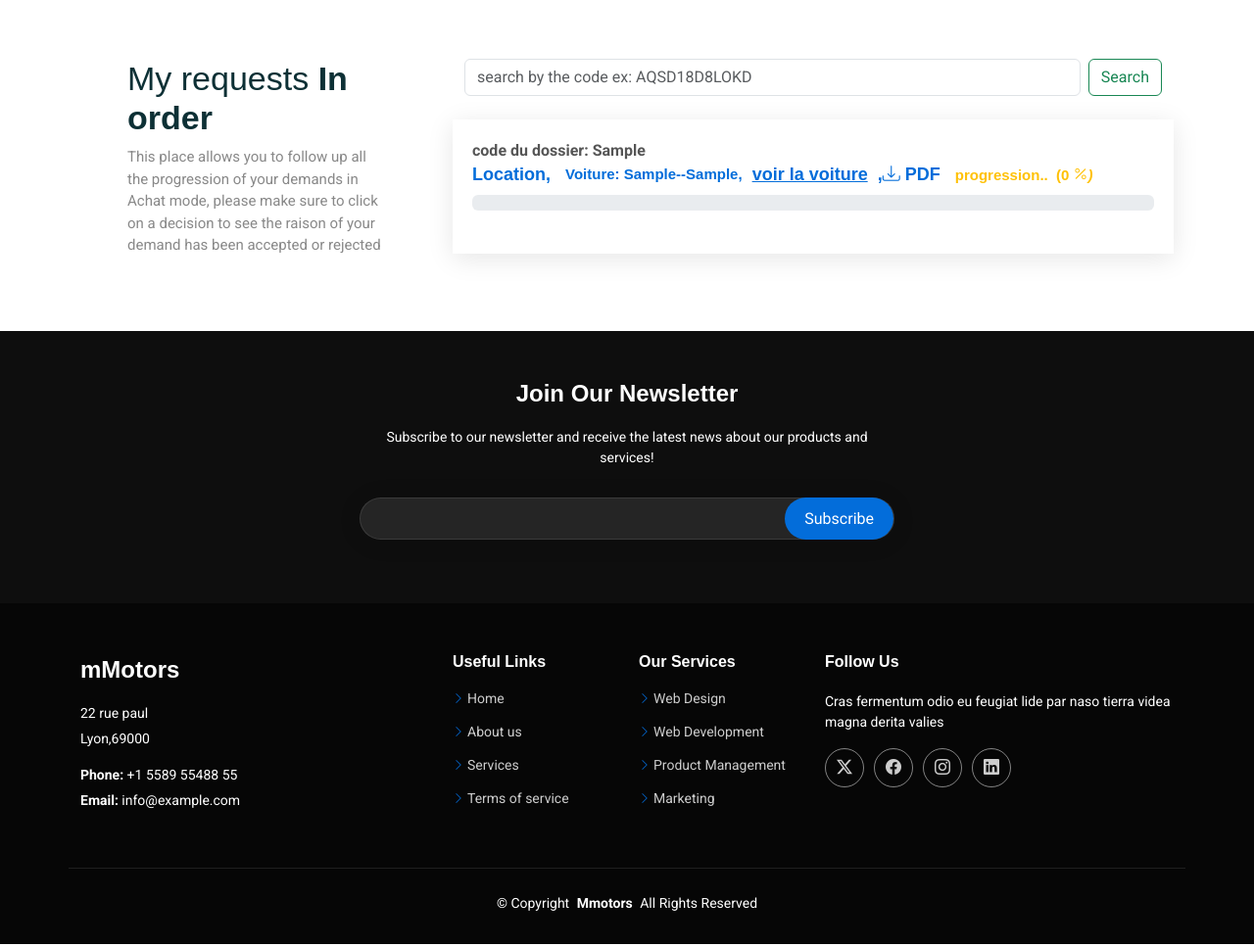
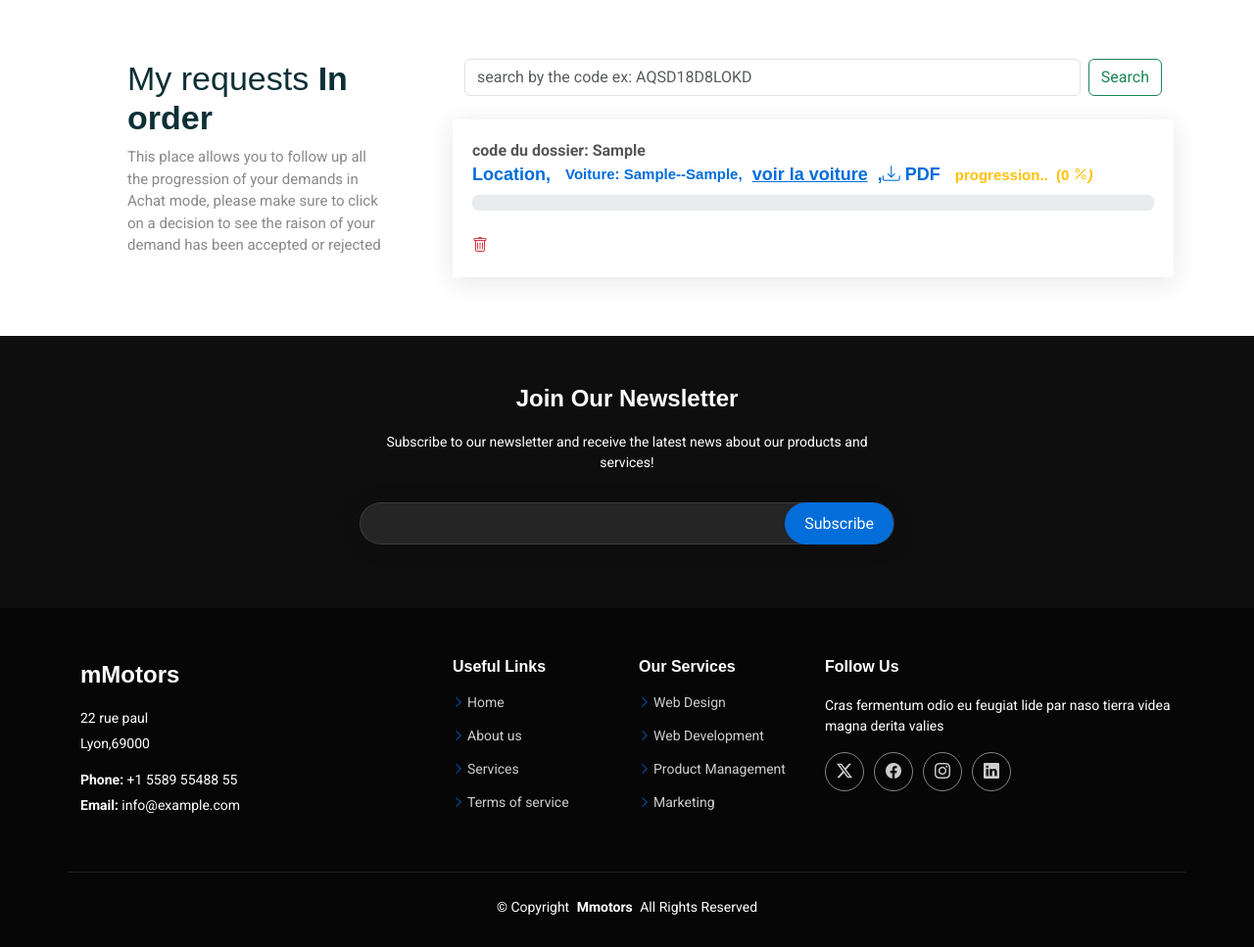
Before and after one commit to Edenkibe/Mmotors, a Django app: page /user_all_request/ in a window 1280 px wide. Shown: the part 86-1053 px from the top of the page at 98% size. Run offline with Django 5.2, Linux system fonts and the light colour scheme; a user stored in the database is signed in; tables that the repository leaves empty hold one stand-in row (values such as "Sample post"); parts of the project's set-up code (start-up, migrations or seed data) failed here and were passed over; some libraries are stand-ins or nearby versions.

Commit message:
modification sur la template request user body

```diff
--- a/apps/accounts/templates/profil/request_user_body.html
+++ b/apps/accounts/templates/profil/request_user_body.html
@@ -134,9 +134,10 @@
                      <small>please check you email adress to sign the contract sent by Mmotors using yousign</small>
                 </div>
 
-
                 {% endif %}
-
+                <a href="{% url 'accounts:user_delete_request_achat' id=demande.id %}" class="text-danger" title="delete">
+                    <i class="bi bi-trash"></i>
+                </a>
           </div>
           {% empty %}
           <div class="row">
```
